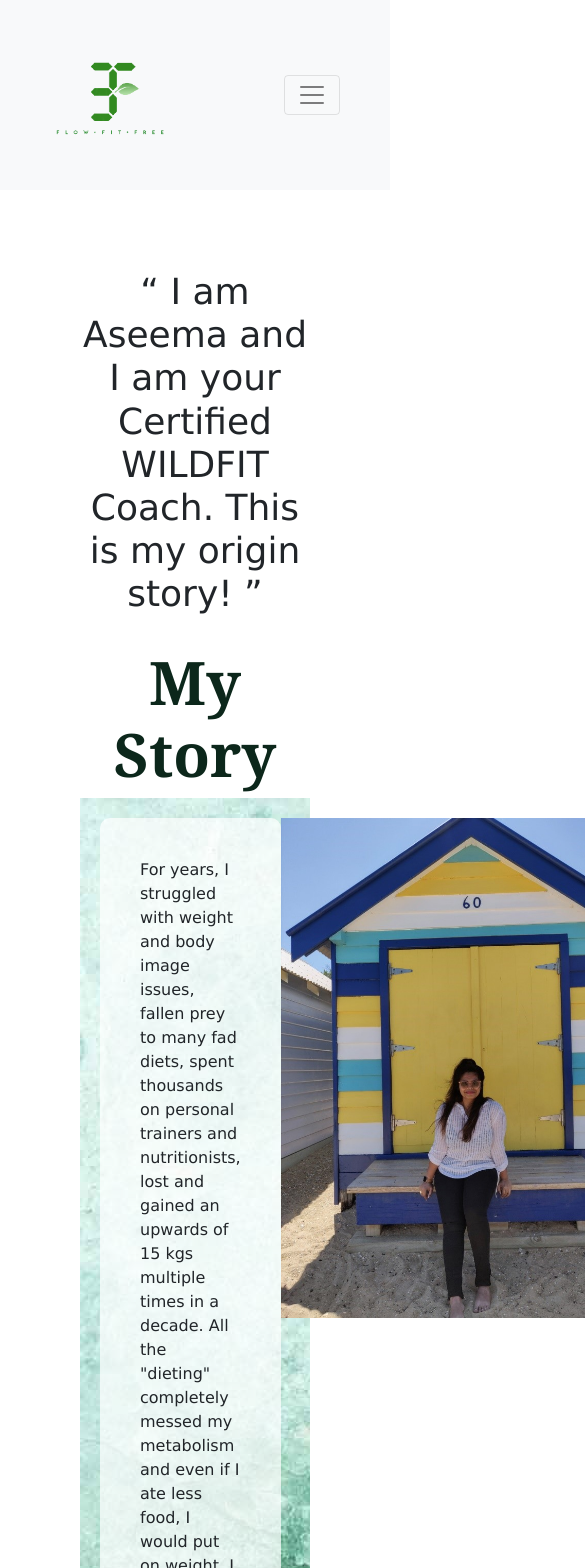
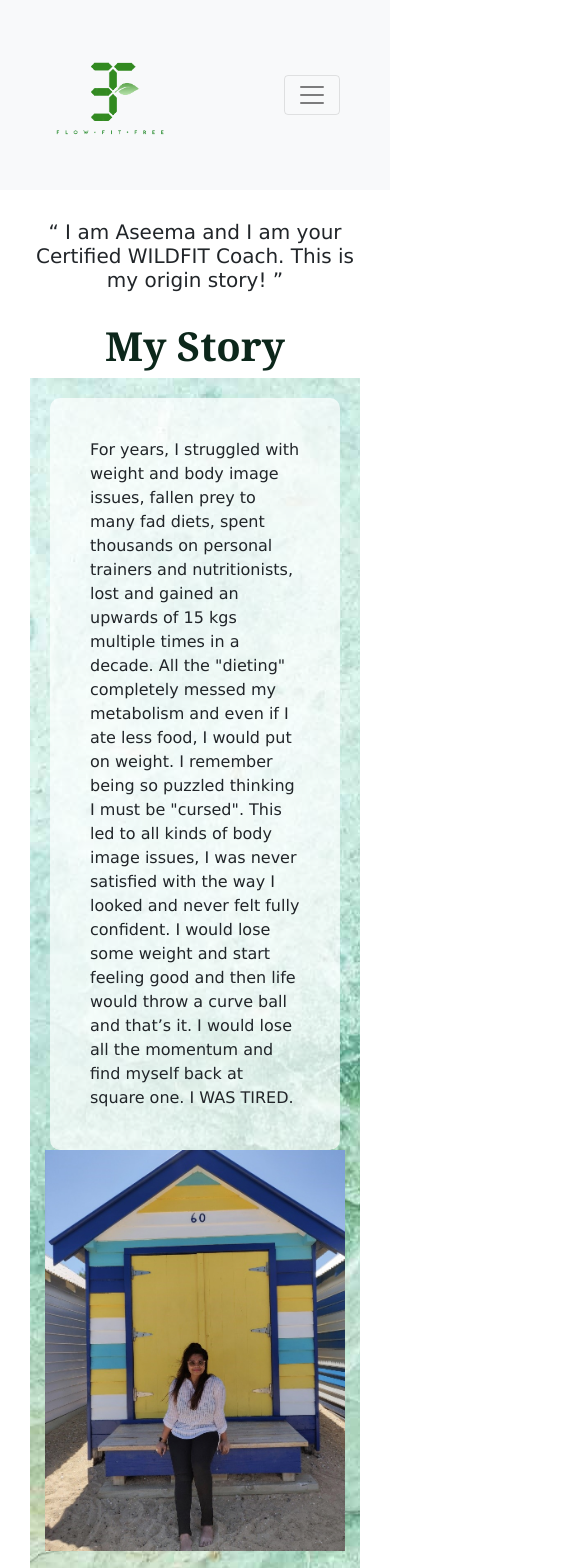
Before and after one commit to mynkprtp/3FTribe, an Angular app: page /myStory in a window 390 px wide. Shown: the top 1568 px of the page, 585 px wide, since content can reach past the window. Built offline with nearby package versions, Linux system fonts and the light colour scheme; what @angular/fire, ngx-youtube-player would draw is missing.

Commit message:
myStory mobile responsive+ cart mobile responsive

```diff
--- a/src/app/components/my-story/my-story.component.css
+++ b/src/app/components/my-story/my-story.component.css
@@ -1,5 +1,5 @@
 .section-aboutMe{
-    padding: 80px;
+    padding: 60px;
 }
 .section-aboutMe .intro {
     margin-bottom: 30px;
@@ -29,15 +29,18 @@
     background-color: rgba(255, 255, 255, 0.7);
     border-radius: 10px;
 }
-.bgpart1 , .bgpart2, .part5 div{
+.bgpart1 , .bgpart2, .part5 div, .bgpart4{
     display: flex;
     justify-content: center;
+    align-items: center;
     flex-basis: 50%;
 }
-.bgpart1 img , .bgpart2 img, .part5 div img, .part4 img{
-    height: 500px;
+.part1 img , .part2 img, .part5 img{
+    width: 400px;
 }
-
+.part4 img{
+    width: 300px;
+}
 .part3 , .part4{
     background-image: url("../../../assets/822048.jpg");
     padding: 20px;
@@ -66,7 +69,28 @@
     transition: all 100ms ease-in-out;
 }
 .book-btn:hover{
-    /* background-color:rgba(177, 199, 181, 0.7);
-    color: black; */
     box-shadow:0 0px 5px rgb(59, 121, 90),0 0px 5px rgb(59, 121, 90), 0 0px 5px rgb(59, 121, 90),0 0px 5px rgb(59, 121, 90);
 }
+
+@media (max-width:991px){
+    .myStory > h1:first-child{
+        font-size: 40px;
+    }
+    .section-aboutMe .intro h1{
+        font-size: 24px;
+    }
+    .part1 img , .part2 img, .part5 img{
+        width: 300px;
+    }
+    .section-aboutMe{
+        padding: 30px;
+    }
+}
+@media (max-width:767px){
+    .section-aboutMe .intro h1{
+        font-size: 20px;
+    }
+    .part1, .part2, .part5, .part4{
+        flex-direction: column;
+    }
+}
--- a/src/app/components/my-story/my-story.component.html
+++ b/src/app/components/my-story/my-story.component.html
@@ -114,11 +114,11 @@
         <p style="font-size: 22px; margin-top: 20px;">-Aseema Mishra</p>
       </h1>
     </div>
-    <div class="part5 row" >
-        <div class="col-lg-6" data-aos-once="true" data-aos="fade-right" data-aos-duration="1000">
+    <div class="part5" >
+        <div class="" data-aos-once="true" data-aos="fade-right" data-aos-duration="1000">
             <img src="../../../assets/MyStory/ba1.jpg" alt="" />
         </div>
-        <div class="col-lg-6" data-aos-once="true" data-aos="fade-left" data-aos-duration="1000">
+        <div class="" data-aos-once="true" data-aos="fade-left" data-aos-duration="1000">
             <img src="../../../assets/MyStory/ba2.jpg" alt="" />
         </div>
       </div>
--- a/src/app/components/shop/cart/cart.component.html
+++ b/src/app/components/shop/cart/cart.component.html
@@ -14,10 +14,10 @@
             <div *ngFor="let item of cartItems, let i = index" class="bottom-border">
                 <div class="row col-lg-12 col-md-12">
                     <div class="col-lg-1 col-md-1 col-sm-1">{{i+1}}.</div>
-                    <div class="col-lg-2 col-md-2 col-sm-2 cart-img">
+                    <div class="col-lg-2 col-md-2 col-sm-2 cart-img d-flex justify-content-center">
                         <img src="../../../../assets/shop/{{item.imageUrl}}.jpg" alt="">
                     </div>
-                    <div class="col-lg-4 col-md-4 col-sm-4">{{item.name}}</div>
+                    <div class="col-lg-4 col-md-4 col-sm-4" style="text-align: center;">{{item.name}}</div>
                     <div class="col-lg-2 col-md-2 col-sm-2">
                         <div class="d-flex flex-row justify-content-center">
                             <div class="reduce btn" (click)="redQuantity(item)">-</div>
@@ -25,7 +25,7 @@
                             <div class="increase btn" (click)="incQuantity(item)">+</div>
                         </div>
                     </div>
-                    <div class="col-lg-2 col-md-2 col-sm-2">${{item.total}}</div>
+                    <div class="col-lg-2 col-md-2 col-sm-2" style="text-align: center;">${{item.total}}</div>
                     <div class="col-lg-1 col-md-1 col-sm-1">
                         <div class="d-flex flex-row justify-content-center">
                             <div (click)="removeProduct(item)" class="btn btn-close" style="color: red;" >X</div>
--- a/src/app/components/shop/shop.component.css
+++ b/src/app/components/shop/shop.component.css
@@ -42,6 +42,24 @@
     display: flex;
     justify-content: center;
 }
+.shop-btn{
+    padding: 10px 20px;
+    color: #fff;
+    border-radius: 20px;
+    outline: none;
+    border: none;
+    background-color: rgb(59, 121, 90);
+    box-shadow:0 0px 3px rgb(59, 121, 90),0 0px 3px rgb(59, 121, 90), 0 0px 3px rgb(59, 121, 90),0 0px 3px rgb(59, 121, 90);
+    transition: all 100ms ease-in-out;
+}
+.shop-btn:hover{
+    /* background-color:rgba(177, 199, 181, 0.7);
+    color: black; */
+    box-shadow:0 0px 5px rgb(59, 121, 90),0 0px 5px rgb(59, 121, 90), 0 0px 5px rgb(59, 121, 90),0 0px 5px rgb(59, 121, 90);
+}
+.itemImage{
+    width: 280px;
+}
 
 @media (max-width:1132px){
     .section-shop .imgContainer img{
@@ -55,5 +73,8 @@
     }
 }
 
-/* @media (max-width:1024px){
-} */
+@media (max-width:991px){
+    .itemImage{
+        width: 120px;
+    }
+}
--- a/src/app/components/shop/shop.component.html
+++ b/src/app/components/shop/shop.component.html
@@ -1,6 +1,15 @@
 <section class="section-shop">
   <div class="row">
     <div class="col-lg-4 col-md-12 d-flex justify-content-center " *ngFor="let product of productList;let i = index ">
+      <ng-template #confirm let-modal>
+        <div class="modal-body">
+          <h4>Are you a WILDFIT graduate ?</h4>
+        </div>
+        <div class="modal-footer">
+            <button type="button" class="btn btn-light" (click)="modal.dismiss('Cross click')">Not yet</button>
+            <button type="button" class="btn shop-btn" (click)="addToCart(product);modal.dismiss('Cross click');">Confirm & Add to cart</button>
+        </div>
+      </ng-template>
       <ng-template #content let-modal>
         <div class="modal-header">
           <h4 class="modal-title text-center">{{product.name}}</h4>
@@ -16,7 +25,7 @@
         <div class="modal-body d-flex justify-content-center">
           <div class="imgContainer col-lg-6">
             <div class="item d-flex justify-content-center">
-              <img src="../../../assets/shop/item{{i+1}}.jpg" width="280px" alt="" />
+              <img src="../../../assets/shop/item{{i+1}}.jpg" class="itemImage" alt="" />
             </div>
           </div>
           <div class="itemDescription col-lg-6">
@@ -28,8 +37,17 @@
         <div class="modal-footer">
           <h3>${{product.price}}</h3>
           <button
+            *ngIf="product.id==='livwfc'"
             type="button"
-            class="btn btn-light"
+            class="btn shop-btn"
+            (click)="openConfirmModal(confirm)"
+          >
+            Add to Cart
+          </button>
+          <button
+          *ngIf="product.id!=='livwfc'"
+            type="button"
+            class="btn shop-btn"
             (click)="addToCart(product)"
           >
             Add to Cart
--- a/src/app/components/shop/shop.component.ts
+++ b/src/app/components/shop/shop.component.ts
@@ -20,6 +20,9 @@ export class ShopComponent implements OnInit {
       });
   }
 
+  openConfirmModal(confirm:any){
+    this.modalService.open(confirm,{size:'xs'});
+  }
   addToCart(item:any){
     this.cartApi.addToCart(item);
   }
--- a/src/app/services/api.service.ts
+++ b/src/app/services/api.service.ts
@@ -25,19 +25,9 @@ export class ApiService {
       ]
     },
     {
-      id: 'livwfc',
-      name:"LIVING WILDFIT COACHING",
-      imageUrl: 'item2',
-      price: 27,
-      description: [
-        'Coaching support for clients who have completed the WILDFIT 90 challenge for the living WILDFIT phase',
-        'This is a monthly membership',
-        ]
-    },
-    {
       id: 'wf1o1p',
       name:"WILDFIT 90 1:1 PREMIUM COACHING WITH COACH ASEEMA",
-      imageUrl: 'item3',
+      imageUrl: 'item2',
       price: 1995,
       description: [
         'VIP One on One Coaching with Video',
@@ -56,6 +46,16 @@ export class ApiService {
         'Living WILDFIT Support after the 90 days for 2 months to ensure you continue the progress of the program into everyday life.'
         ]
     },
+    {
+      id: 'livwfc',
+      name:"LIVING WILDFIT COACHING",
+      imageUrl: 'item3',
+      price: 27,
+      description: [
+        'Coaching support for clients who have completed the WILDFIT 90 challenge for the living WILDFIT phase',
+        'This is a monthly membership',
+        ]
+    }
   ];
   getProduct() {
     return this.products;
```
Also changed, not shown: src/assets/shop/item2.jpg, src/assets/shop/item3.jpg.
